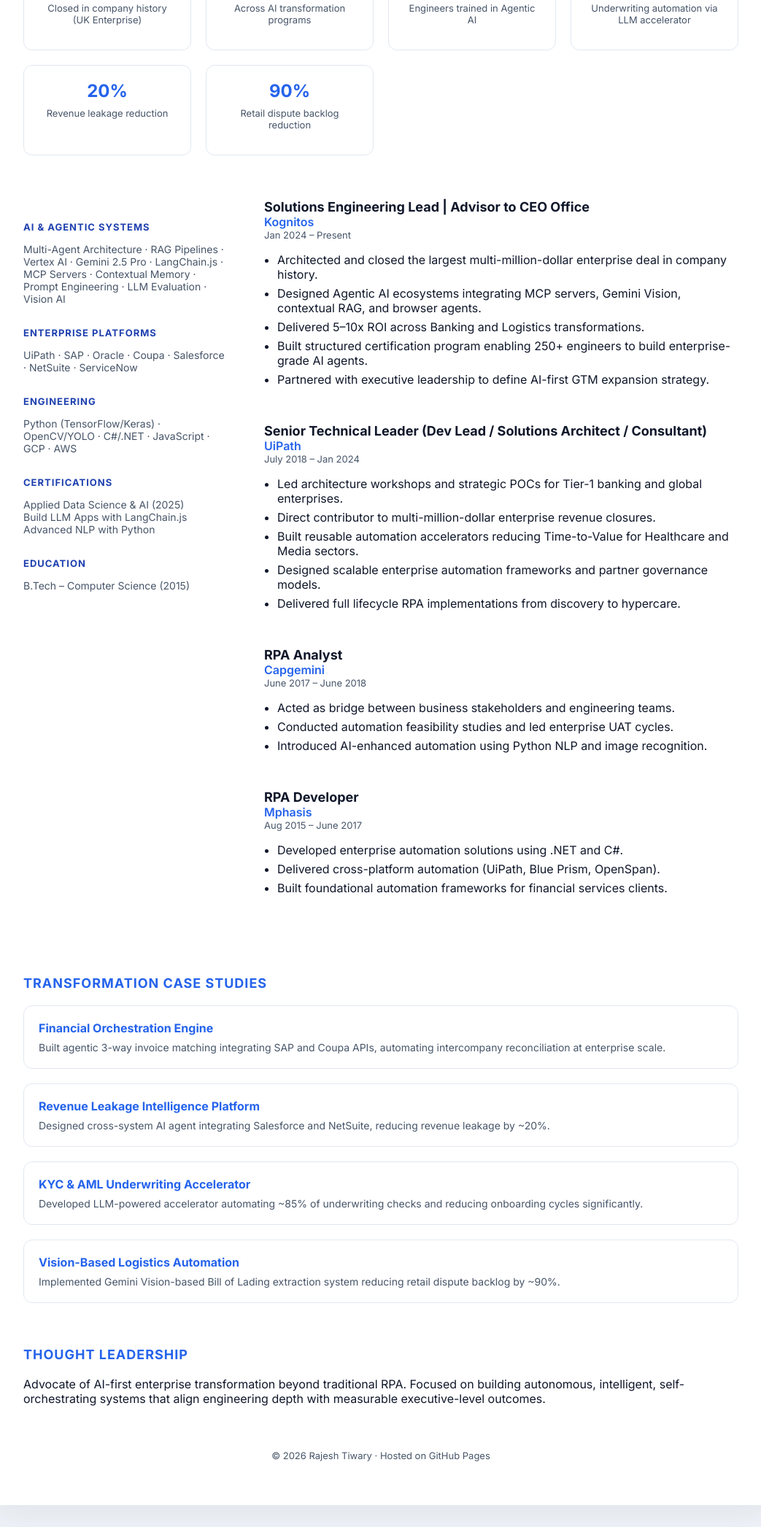
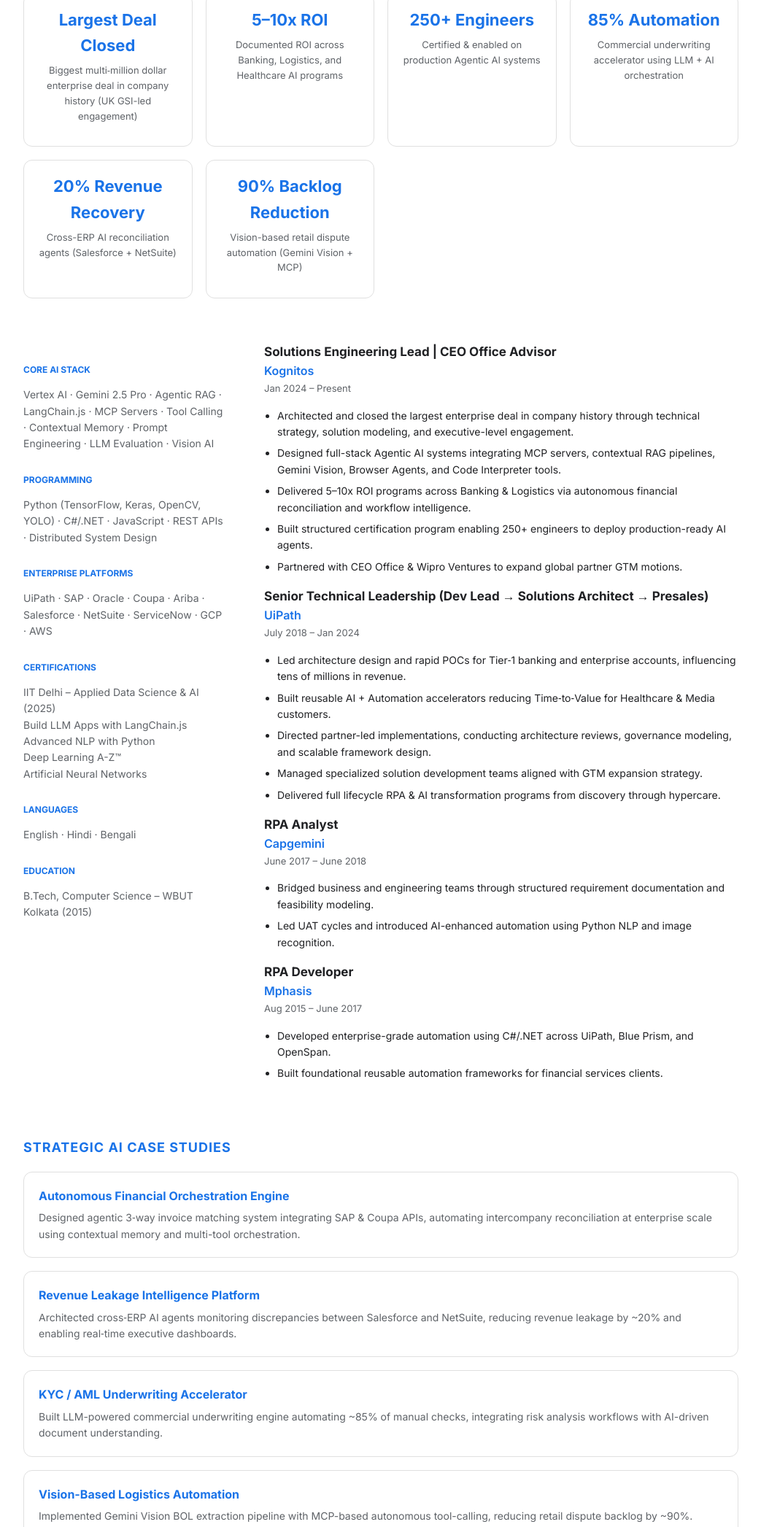
Before and after one commit to rajeshtiwary0/rajesh-tiwary, a plain HTML site: page index.html in a window 1280 px wide. Shown: the part 625-2718 px from the top of the page at 73% size, without its empty margins (118-1161 px from the left). Drawn offline with Linux system fonts and the light colour scheme.

Commit message:
Update index.html

```diff
--- a/index.html
+++ b/index.html
@@ -3,62 +3,62 @@
 <head>
 <meta charset="UTF-8">
 <meta name="viewport" content="width=device-width, initial-scale=1.0">
-<title>Rajesh Tiwary | AI-Native Solutions Leader</title>
+<title>Rajesh Tiwary | AI Systems & Agentic Architecture Leader</title>
 <link href="https://fonts.googleapis.com/css2?family=Inter:wght@300;400;500;600;700;800&display=swap" rel="stylesheet">
 
 <style>
 :root {
-  --primary: #2563eb;
-  --accent: #1e40af;
-  --text-dark: #0f172a;
-  --text-light: #475569;
-  --bg: #f3f6fb;
-  --card: #ffffff;
-  --border: #e2e8f0;
+  --primary:#1a73e8;
+  --dark:#202124;
+  --muted:#5f6368;
+  --bg:#f8f9fa;
+  --card:#ffffff;
+  --border:#e0e0e0;
 }
 *{box-sizing:border-box}
+body{margin:0;font-family:'Inter',sans-serif;background:var(--bg);color:var(--dark);line-height:1.6}
 html{scroll-behavior:smooth}
-body{margin:0;font-family:'Inter',sans-serif;background:var(--bg);color:var(--text-dark)}
 
-nav{position:sticky;top:0;background:#fff;border-bottom:1px solid var(--border);padding:15px 30px;display:flex;justify-content:space-between;align-items:center;z-index:100}
+nav{position:sticky;top:0;background:#fff;border-bottom:1px solid var(--border);padding:14px 28px;display:flex;justify-content:space-between;align-items:center;z-index:100}
 nav .logo{font-weight:700;color:var(--primary)}
-nav a{text-decoration:none;margin-left:20px;color:var(--text-light);font-weight:500}
+nav a{text-decoration:none;margin-left:18px;color:var(--muted);font-size:14px}
 nav a:hover{color:var(--primary)}
 
-.resume-wrapper{max-width:1100px;margin:50px auto;background:var(--card);border-radius:18px;box-shadow:0 20px 60px rgba(15,23,42,.08);padding:60px}
+.container{max-width:1100px;margin:40px auto;background:var(--card);padding:60px;border-radius:16px;box-shadow:0 10px 40px rgba(0,0,0,0.06)}
 
 header{text-align:center;margin-bottom:50px}
-h1{font-size:42px;margin:0;font-weight:800}
-.tagline{margin-top:10px;font-size:18px;color:var(--text-light);font-weight:500}
-.contact{margin-top:18px;font-size:14px;color:var(--text-light)}
+h1{font-size:40px;margin:0;font-weight:800}
+.tagline{margin-top:8px;font-size:17px;color:var(--muted);font-weight:500}
+.contact{margin-top:14px;font-size:14px;color:var(--muted)}
 
 .section{margin-bottom:60px}
-.section h2{font-size:18px;letter-spacing:1px;text-transform:uppercase;color:var(--primary);margin-bottom:20px}
+.section h2{font-size:18px;text-transform:uppercase;letter-spacing:1px;color:var(--primary);margin-bottom:18px}
 
-.metrics{display:grid;grid-template-columns:repeat(auto-fit,minmax(200px,1fr));gap:20px}
-.metric{border:1px solid var(--border);border-radius:12px;padding:20px;text-align:center}
-.metric h3{margin:0;font-size:24px;color:var(--primary)}
-.metric p{margin-top:8px;font-size:13px;color:var(--text-light)}
+.summary{font-size:15px;color:#3c4043}
 
-.grid{display:grid;grid-template-columns:280px 1fr;gap:50px}
-.sidebar h3{font-size:13px;text-transform:uppercase;letter-spacing:1px;color:var(--accent);margin-top:30px}
-.sidebar p{font-size:14px;color:var(--text-light)}
+.metrics{display:grid;grid-template-columns:repeat(auto-fit,minmax(220px,1fr));gap:18px;margin-top:20px}
+.metric{border:1px solid var(--border);padding:18px;border-radius:12px;text-align:center}
+.metric h3{margin:0;color:var(--primary);font-size:22px}
+.metric p{margin-top:6px;font-size:13px;color:var(--muted)}
 
-.experience-item{margin-bottom:50px}
-.role{font-weight:700;font-size:18px}
+.layout{display:grid;grid-template-columns:280px 1fr;gap:50px}
+.sidebar h3{font-size:12px;text-transform:uppercase;color:var(--primary);margin-top:28px}
+.sidebar p{font-size:14px;color:var(--muted)}
+
+.role{font-weight:700;font-size:17px}
 .company{font-weight:600;color:var(--primary)}
-.duration{font-size:13px;color:var(--text-light);margin-bottom:10px}
+.duration{font-size:13px;color:var(--muted);margin-bottom:8px}
 ul{padding-left:18px}
-li{margin-bottom:6px}
+li{margin-bottom:7px;font-size:14px}
 
-.case-study{border:1px solid var(--border);border-radius:12px;padding:20px;margin-bottom:20px}
-.case-study h4{margin:0 0 8px 0;color:var(--primary)}
-.case-study p{margin:0;color:var(--text-light);font-size:14px}
+.case{border:1px solid var(--border);border-radius:12px;padding:20px;margin-bottom:18px}
+.case h4{margin:0 0 6px 0;color:var(--primary)}
+.case p{margin:0;font-size:14px;color:var(--muted)}
 
-footer{text-align:center;margin-top:60px;font-size:13px;color:var(--text-light)}
+footer{text-align:center;font-size:12px;color:var(--muted);margin-top:50px}
 
-@media print{nav{display:none}body{background:#fff}.resume-wrapper{box-shadow:none;margin:0}}
-@media(max-width:900px){.grid{grid-template-columns:1fr}.resume-wrapper{padding:30px}}
+@media(max-width:900px){.layout{grid-template-columns:1fr}.container{padding:30px}}
+@media print{nav{display:none}.container{box-shadow:none;margin:0}}
 </style>
 </head>
 <body>
@@ -67,81 +67,90 @@
 <div class="logo">Rajesh Tiwary</div>
 <div>
 <a href="#summary">Summary</a>
+<a href="#impact">Impact</a>
 <a href="#experience">Experience</a>
-<a href="#case">Case Studies</a>
-<a href="#contact">Contact</a>
+<a href="#projects">Projects</a>
 </div>
 </nav>
 
-<div class="resume-wrapper">
+<div class="container">
 
-<header id="contact">
+<header>
 <h1>Rajesh Tiwary</h1>
-<div class="tagline">AI-Native Solutions Engineering Leader | Agentic Systems Architect | Enterprise Transformation Strategist</div>
-<div class="contact">Bengaluru, India · rajeshtiwary0@gmail.com · +91 98311 11963 · linkedin.com/in/rajesh-tiwary-0</div>
+<div class="tagline">AI Systems Leader | Agentic Architecture | LLM Platforms | Enterprise Automation</div>
+<div class="contact">Bengaluru, India · +91 98311 11963 · rajeshtiwary0@gmail.com · linkedin.com/in/rajesh-tiwary-0</div>
 </header>
 
 <section class="section" id="summary">
 <h2>Executive Summary</h2>
-<p>Solutions Engineering Leader with 10+ years of experience building production-grade automation and Agentic AI systems for enterprise clients across Banking, Healthcare, Logistics, Retail, and Media. Expertise spans Retrieval-Augmented Generation (RAG), Vertex AI / Gemini 2.5 Pro, MCP server orchestration, LangChain.js, enterprise SaaS integrations, and AI-first GTM positioning. Known for combining deep architecture capability with executive storytelling to drive measurable revenue and ROI impact.</p>
+<p class="summary">
+AI-Native Solutions Engineering Leader with 10+ years of experience spanning large-scale distributed systems, enterprise SaaS integrations, and production-grade Agentic AI platforms. Proven track record of architecting LLM-powered systems using RAG, contextual memory, multi-agent orchestration, and MCP server tool-calling frameworks. Delivered tens of millions in influenced revenue, closed the largest enterprise deal in company history, and built scalable enablement ecosystems training 250+ engineers. Combines deep technical architecture with CXO-level communication, GTM strategy, and ROI modeling (5–10x impact delivery).
+</p>
 </section>
 
-<section class="section">
+<section class="section" id="impact">
 <h2>Impact Highlights</h2>
 <div class="metrics">
-<div class="metric"><h3>Largest Deal</h3><p>Closed in company history (UK Enterprise)</p></div>
-<div class="metric"><h3>5–10x ROI</h3><p>Across AI transformation programs</p></div>
-<div class="metric"><h3>250+</h3><p>Engineers trained in Agentic AI</p></div>
-<div class="metric"><h3>85%</h3><p>Underwriting automation via LLM accelerator</p></div>
-<div class="metric"><h3>20%</h3><p>Revenue leakage reduction</p></div>
-<div class="metric"><h3>90%</h3><p>Retail dispute backlog reduction</p></div>
+<div class="metric"><h3>Largest Deal Closed</h3><p>Biggest multi‑million dollar enterprise deal in company history (UK GSI-led engagement)</p></div>
+<div class="metric"><h3>5–10x ROI</h3><p>Documented ROI across Banking, Logistics, and Healthcare AI programs</p></div>
+<div class="metric"><h3>250+ Engineers</h3><p>Certified & enabled on production Agentic AI systems</p></div>
+<div class="metric"><h3>85% Automation</h3><p>Commercial underwriting accelerator using LLM + AI orchestration</p></div>
+<div class="metric"><h3>20% Revenue Recovery</h3><p>Cross-ERP AI reconciliation agents (Salesforce + NetSuite)</p></div>
+<div class="metric"><h3>90% Backlog Reduction</h3><p>Vision-based retail dispute automation (Gemini Vision + MCP)</p></div>
 </div>
 </section>
 
-<section class="section grid" id="experience">
+<section class="section layout" id="experience">
 
 <div class="sidebar">
-<h3>AI & Agentic Systems</h3>
-<p>Multi-Agent Architecture · RAG Pipelines · Vertex AI · Gemini 2.5 Pro · LangChain.js · MCP Servers · Contextual Memory · Prompt Engineering · LLM Evaluation · Vision AI</p>
+<h3>Core AI Stack</h3>
+<p>Vertex AI · Gemini 2.5 Pro · Agentic RAG · LangChain.js · MCP Servers · Tool Calling · Contextual Memory · Prompt Engineering · LLM Evaluation · Vision AI</p>
+
+<h3>Programming</h3>
+<p>Python (TensorFlow, Keras, OpenCV, YOLO) · C#/.NET · JavaScript · REST APIs · Distributed System Design</p>
 
 <h3>Enterprise Platforms</h3>
-<p>UiPath · SAP · Oracle · Coupa · Salesforce · NetSuite · ServiceNow</p>
-
-<h3>Engineering</h3>
-<p>Python (TensorFlow/Keras) · OpenCV/YOLO · C#/.NET · JavaScript · GCP · AWS</p>
+<p>UiPath · SAP · Oracle · Coupa · Ariba · Salesforce · NetSuite · ServiceNow · GCP · AWS</p>
 
 <h3>Certifications</h3>
-<p>Applied Data Science & AI (2025)<br>Build LLM Apps with LangChain.js<br>Advanced NLP with Python</p>
+<p>IIT Delhi – Applied Data Science & AI (2025)<br>
+Build LLM Apps with LangChain.js<br>
+Advanced NLP with Python<br>
+Deep Learning A-Z™<br>
+Artificial Neural Networks</p>
+
+<h3>Languages</h3>
+<p>English · Hindi · Bengali</p>
 
 <h3>Education</h3>
-<p>B.Tech – Computer Science (2015)</p>
+<p>B.Tech, Computer Science – WBUT Kolkata (2015)</p>
 </div>
 
 <div>
 
 <div class="experience-item">
-<div class="role">Solutions Engineering Lead | Advisor to CEO Office</div>
+<div class="role">Solutions Engineering Lead | CEO Office Advisor</div>
 <div class="company">Kognitos</div>
 <div class="duration">Jan 2024 – Present</div>
 <ul>
-<li>Architected and closed the largest multi-million-dollar enterprise deal in company history.</li>
-<li>Designed Agentic AI ecosystems integrating MCP servers, Gemini Vision, contextual RAG, and browser agents.</li>
-<li>Delivered 5–10x ROI across Banking and Logistics transformations.</li>
-<li>Built structured certification program enabling 250+ engineers to build enterprise-grade AI agents.</li>
-<li>Partnered with executive leadership to define AI-first GTM expansion strategy.</li>
+<li>Architected and closed the largest enterprise deal in company history through technical strategy, solution modeling, and executive-level engagement.</li>
+<li>Designed full-stack Agentic AI systems integrating MCP servers, contextual RAG pipelines, Gemini Vision, Browser Agents, and Code Interpreter tools.</li>
+<li>Delivered 5–10x ROI programs across Banking & Logistics via autonomous financial reconciliation and workflow intelligence.</li>
+<li>Built structured certification program enabling 250+ engineers to deploy production-ready AI agents.</li>
+<li>Partnered with CEO Office & Wipro Ventures to expand global partner GTM motions.</li>
 </ul>
 </div>
 
 <div class="experience-item">
-<div class="role">Senior Technical Leader (Dev Lead / Solutions Architect / Consultant)</div>
+<div class="role">Senior Technical Leadership (Dev Lead → Solutions Architect → Presales)</div>
 <div class="company">UiPath</div>
 <div class="duration">July 2018 – Jan 2024</div>
 <ul>
-<li>Led architecture workshops and strategic POCs for Tier-1 banking and global enterprises.</li>
-<li>Direct contributor to multi-million-dollar enterprise revenue closures.</li>
-<li>Built reusable automation accelerators reducing Time-to-Value for Healthcare and Media sectors.</li>
-<li>Designed scalable enterprise automation frameworks and partner governance models.</li>
-<li>Delivered full lifecycle RPA implementations from discovery to hypercare.</li>
+<li>Led architecture design and rapid POCs for Tier‑1 banking and enterprise accounts, influencing tens of millions in revenue.</li>
+<li>Built reusable AI + Automation accelerators reducing Time‑to‑Value for Healthcare & Media customers.</li>
+<li>Directed partner-led implementations, conducting architecture reviews, governance modeling, and scalable framework design.</li>
+<li>Managed specialized solution development teams aligned with GTM expansion strategy.</li>
+<li>Delivered full lifecycle RPA & AI transformation programs from discovery through hypercare.</li>
 </ul>
 </div>
 
@@ -150,9 +159,8 @@
 <div class="company">Capgemini</div>
 <div class="duration">June 2017 – June 2018</div>
 <ul>
-<li>Acted as bridge between business stakeholders and engineering teams.</li>
-<li>Conducted automation feasibility studies and led enterprise UAT cycles.</li>
-<li>Introduced AI-enhanced automation using Python NLP and image recognition.</li>
+<li>Bridged business and engineering teams through structured requirement documentation and feasibility modeling.</li>
+<li>Led UAT cycles and introduced AI-enhanced automation using Python NLP and image recognition.</li>
 </ul>
 </div>
 
@@ -161,47 +169,49 @@
 <div class="company">Mphasis</div>
 <div class="duration">Aug 2015 – June 2017</div>
 <ul>
-<li>Developed enterprise automation solutions using .NET and C#.</li>
-<li>Delivered cross-platform automation (UiPath, Blue Prism, OpenSpan).</li>
-<li>Built foundational automation frameworks for financial services clients.</li>
+<li>Developed enterprise-grade automation using C#/.NET across UiPath, Blue Prism, and OpenSpan.</li>
+<li>Built foundational reusable automation frameworks for financial services clients.</li>
 </ul>
 </div>
 
 </div>
 </section>
 
-<section class="section" id="case">
-<h2>Transformation Case Studies</h2>
+<section class="section" id="projects">
+<h2>Strategic AI Case Studies</h2>
 
-<div class="case-study">
-<h4>Financial Orchestration Engine</h4>
-<p>Built agentic 3-way invoice matching integrating SAP and Coupa APIs, automating intercompany reconciliation at enterprise scale.</p>
+<div class="case">
+<h4>Autonomous Financial Orchestration Engine</h4>
+<p>Designed agentic 3‑way invoice matching system integrating SAP & Coupa APIs, automating intercompany reconciliation at enterprise scale using contextual memory and multi-tool orchestration.</p>
 </div>
 
-<div class="case-study">
+<div class="case">
 <h4>Revenue Leakage Intelligence Platform</h4>
-<p>Designed cross-system AI agent integrating Salesforce and NetSuite, reducing revenue leakage by ~20%.</p>
+<p>Architected cross‑ERP AI agents monitoring discrepancies between Salesforce and NetSuite, reducing revenue leakage by ~20% and enabling real‑time executive dashboards.</p>
 </div>
 
-<div class="case-study">
-<h4>KYC & AML Underwriting Accelerator</h4>
-<p>Developed LLM-powered accelerator automating ~85% of underwriting checks and reducing onboarding cycles significantly.</p>
+<div class="case">
+<h4>KYC / AML Underwriting Accelerator</h4>
+<p>Built LLM-powered commercial underwriting engine automating ~85% of manual checks, integrating risk analysis workflows with AI-driven document understanding.</p>
 </div>
 
-<div class="case-study">
+<div class="case">
 <h4>Vision-Based Logistics Automation</h4>
-<p>Implemented Gemini Vision-based Bill of Lading extraction system reducing retail dispute backlog by ~90%.</p>
+<p>Implemented Gemini Vision BOL extraction pipeline with MCP-based autonomous tool-calling, reducing retail dispute backlog by ~90%.</p>
 </div>
 
 </section>
 
 <section class="section">
-<h2>Thought Leadership</h2>
-<p>Advocate of AI-first enterprise transformation beyond traditional RPA. Focused on building autonomous, intelligent, self-orchestrating systems that align engineering depth with measurable executive-level outcomes.</p>
+<h2>Innovation & Awards</h2>
+<ul>
+<li>Global Winner – UiPath + AWS Hackathon (Gesture-controlled AI accessibility interface using Computer Vision).</li>
+<li>Phase 1 Winner – OpenCV Hackathon (Edge AI safety alert system using YOLO-based object detection).</li>
+</ul>
 </section>
 
 <footer>
-© 2026 Rajesh Tiwary · Hosted on GitHub Pages
+© 2026 Rajesh Tiwary · AI Systems & Agentic Architecture Leader
 </footer>
 
 </div>
```
